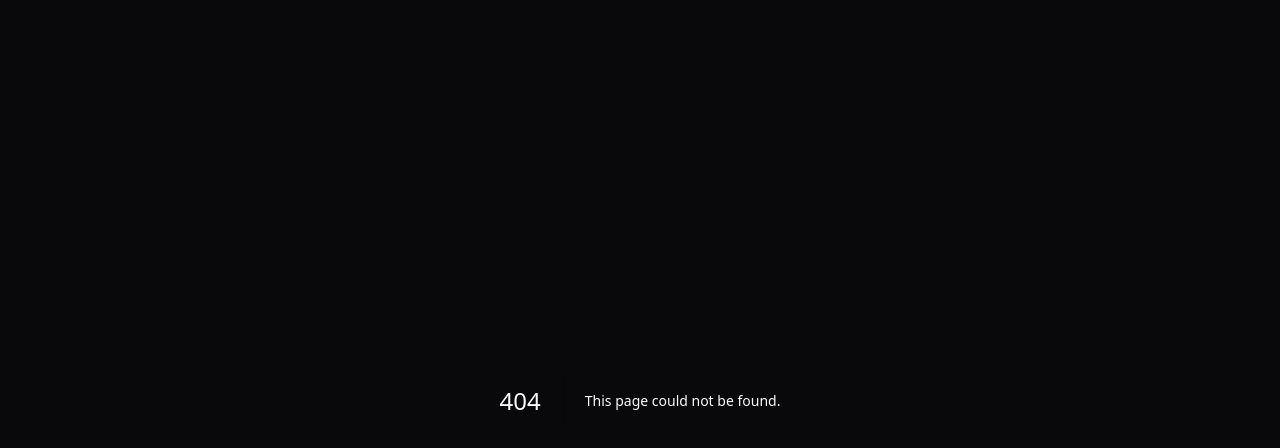
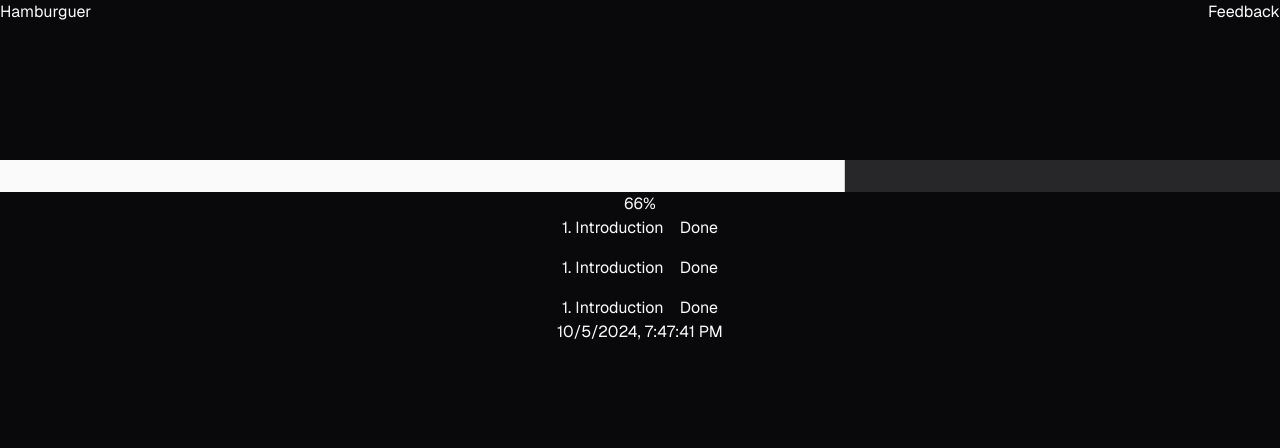
Before and after one commit to Builder-s-League/BuildersLeague-Edition1, a Next.js app: page /topic/1 in a window 1280 px wide. Before the commit this address had no page. Shown: the top 448 px of the page. Built offline with nearby package versions, Linux system fonts and the light colour scheme.

Commit message:
feat: Add TopicDetailPage component
Co-authored-by: Nicole Okamoto <nicoleokamoto@icloud.com>

```diff
--- /dev/null
+++ b/src/app/topic/[id]/page.tsx
@@ -0,0 +1,36 @@
+import LinearProgressBar from '@/components/LinearProgressBar'
+import TopicDetailItem from '@/components/TopicDetailItem'
+
+interface TopicDetailPageProps {
+  params: {
+    id: string
+  }
+}
+export default function TopicDetailPage({ params }: TopicDetailPageProps) {
+  return (
+    <div className="flex w-full flex-col">
+      <div className="h-40">
+        <nav className="flex w-full flex-row justify-between">
+          <button>Hamburguer</button>
+          <button>Feedback</button>
+        </nav>
+      </div>
+      <div className="flex w-full flex-col items-center">
+        <LinearProgressBar value={66} max={100} />
+        <p>66%</p>
+      </div>
+      <div className="flex w-full flex-col items-center gap-4">
+        <TopicDetailItem title="1. Introduction" status="Done" />
+        <TopicDetailItem title="1. Introduction" status="Done" />
+        <TopicDetailItem
+          title="1. Introduction"
+          status="Done"
+          link={{
+            href: 'https://google.com',
+            date: new Date(),
+          }}
+        />
+      </div>
+    </div>
+  )
+}
```
